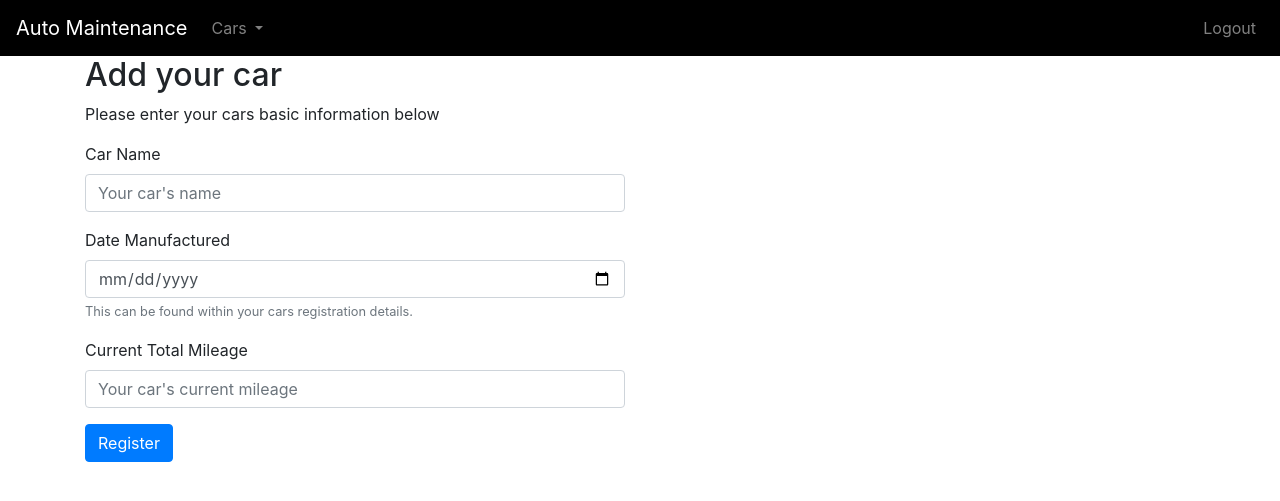
After one commit to liam-bates/auto_maint, a Flask app: page /addcar in a window 1280 px wide. The commit adds this page. Shown: the top 501 px of the page. Run offline with Flask 2, Linux system fonts and the light colour scheme; the visitor is signed in with stand-in values (Sample User, id 1); some libraries are stand-ins or nearby versions.

Commit message:
Working models for cars and odometer readings

```diff
--- a/app.py
+++ b/app.py
@@ -41,9 +41,9 @@ def index():
     """Index route"""
     # Check if a standard GET request
     if request.method == 'GET':
-        # If user already signed in redirect to the home route
+        # If user already signed in redirect to the cars route
         if session.get("user_id"):
-            return redirect('/home')
+            return redirect('/cars')
 
         # If so render the landing page
         return render_template('index.html')
@@ -80,7 +80,7 @@ def index():
         user.failed_logins = 0
         # Commit to DB
         db.session.commit()
-        return home()
+        return redirect('/cars')
 
 
 @app.route('/register', methods=['GET', 'POST'])
@@ -118,27 +118,56 @@ def register():
     db.session.add(user)
     # Commit to the DB
     db.session.commit()
-    return f"Thanks for registering {user.name}!"
+
+    # Obtain new user model from the db
+    user = User.query.filter(User.email == request.form['email']).first()
+
+    # Start new session
+    session["user_id"] = user.user_id
+    db.session.commit()
+
+    return redirect('/cars')
 
 
-@app.route('/home', methods=['GET', 'POST'])
+@app.route('/cars', methods=['GET', 'POST'])
 @login_required
-def home():
+def cars():
+
+    # Query db for users info and cars
+    # TODO: Add method for the user to pull in all of their cars
+    cars = Car.query.filter(Car.user_id == session["user_id"]).all()
+    user = User.query.filter(User.user_id == session["user_id"]).first()
+
+    return render_template("cars.html", cars=cars, user=user)
 
 
-    # newcar = Odometer(car_id=3, reading=102000, reading_date=datetime.date(2019, 2, 1))
-    # db.session.add(newcar)
-    # db.session.commit()
-    # print()
+@app.route('/addcar', methods=['GET', 'POST'])
+@login_required
+def add_car():
 
-    cars = Car.query.filter(Car.user_id == session["user_id"]).all()
+    # If a GET request send back form page
+    if request.method == 'GET':
+        return render_template("addcar.html")
 
-    return render_template("home.html", cars=cars)
+    # If a POST request check that all fields completed
+    if None in (request.form['car_name'], request.form['date_manufactured'],
+                request.form['mileage']):
+        return "ERROR: Missing required field/s on form."
+
+    # Create a new car object and add to db using add method
+    new_car = Car(user_id=session["user_id"],
+        car_name=request.form['car_name'],
+        car_built=request.form['date_manufactured']).add()
+
+    # Use method to add new odometer reading for the car
+    new_car.add_odom_reading(request.form['mileage'])
+
+    # Return to the landing screen
+    return redirect('/cars')
 
 
-
-
-@app.route("/logout")
+@app.route('/logout', methods=['GET'])
+@login_required
 def logout():
     """Log user out"""
 
@@ -147,3 +176,17 @@ def logout():
 
     # Redirect user to landing page
     return redirect("/")
+
+
+@app.route("/cars/delete/<car_id>", methods=['GET'])
+@login_required
+def delete_car(car_id):
+    """Takes a URL and deletes the car, by the ID provided"""
+
+    delete_car = Car.query.filter_by(car_id=car_id).first()
+
+    if delete_car.user_id == session["user_id"]:
+        delete_car.delete()
+        return redirect('/cars')
+
+    return "ERROR: Attempting to delete unauthorized record"
--- /dev/null
+++ b/templates/addcar.html
@@ -0,0 +1,32 @@
+{% extends "layout.html" %}
+
+{% block title %}Add Car{% endblock %}
+
+{% block main %}
+
+<h2>Add your car</h2>
+<p>Please enter your cars basic information below</p>
+
+<div class="row">
+    <div class="col">
+        <form method="post">
+            <div class="form-group">
+                <label for="car_name">Car Name</label>
+                <input type="text" class="form-control" name="car_name" placeholder="Your car's name" required>
+            </div>
+            <div class="form-group">
+                <label for="name">Date Manufactured</label>
+                <input type="date" class="form-control" name="date_manufactured" required>
+                <small id="nameHelp" class="form-text text-muted">This can be found within your cars registration details.</small>
+            </div>
+            <div class="form-group">
+                <label for="mileage">Current Total Mileage</label>
+                <input type="number" class="form-control" name="mileage" placeholder="Your car's current mileage" required>
+            </div>
+            <button type="submit" class="btn btn-primary">Register</button>
+        </form>
+    </div>
+    <div class="col"></div>
+</div>
+
+{% endblock %}
--- a/templates/layout.html
+++ b/templates/layout.html
@@ -13,17 +13,24 @@
 </head>
 
 <body>
-    <nav class="navbar navbar-expand-lg navbar-dark bg-primary justify-content-between">
-        <a class="navbar-brand" href="/">Auto Maintenance</a>
+    <nav class="navbar navbar-expand-lg navbar-dark" style="background-color: #000000;">
+        <a class="navbar-brand" href="#">Auto Maintenance</a>
         <button class="navbar-toggler" type="button" data-toggle="collapse" data-target="#navbarSupportedContent"
             aria-controls="navbarSupportedContent" aria-expanded="false" aria-label="Toggle navigation">
             <span class="navbar-toggler-icon"></span>
         </button>
         <div class="collapse navbar-collapse" id="navbarSupportedContent">
+            {% if session.user_id %}
             <ul class="navbar-nav mr-auto">
-                {% if session.user_id %}
-                <li class="nav-item active">
-                    <a class="nav-link" href="#">Home <span class="sr-only">(current)</span></a>
+                <li class="nav-item dropdown">
+                    <a class="nav-link dropdown-toggle" href="#" id="navbarDropdown" role="button"
+                        data-toggle="dropdown" aria-haspopup="true" aria-expanded="false">
+                        Cars
+                    </a>
+                    <div class="dropdown-menu" aria-labelledby="navbarDropdown">
+                        <a class="dropdown-item" href="/cars">View Cars</a>
+                        <a class="dropdown-item" href="/addcar">Add Car</a>
+                    </div>
                 </li>
             </ul>
             <ul class="navbar-nav ml-auto">
@@ -34,9 +41,20 @@
             {% endif %}
         </div>
     </nav>
+
     <div class="container">
         {% block main %}{% endblock %}
     </div>
+
+    <script src="https://code.jquery.com/jquery-3.2.1.slim.min.js"
+        integrity="sha384-KJ3o2DKtIkvYIK3UENzmM7KCkRr/rE9/Qpg6aAZGJwFDMVNA/GpGFF93hXpG5KkN"
+        crossorigin="anonymous"></script>
+    <script src="https://cdnjs.cloudflare.com/ajax/libs/popper.js/1.12.9/umd/popper.min.js"
+        integrity="sha384-ApNbgh9B+Y1QKtv3Rn7W3mgPxhU9K/ScQsAP7hUibX39j7fakFPskvXusvfa0b4Q"
+        crossorigin="anonymous"></script>
+    <script src="https://maxcdn.bootstrapcdn.com/bootstrap/4.0.0/js/bootstrap.min.js"
+        integrity="sha384-JZR6Spejh4U02d8jOt6vLEHfe/JQGiRRSQQxSfFWpi1MquVdAyjUar5+76PVCmYl"
+        crossorigin="anonymous"></script>
 </body>
 
 </html>
```
Also changed, not shown: models.py (+29 -9 lines), templates/cars.html (renamed from templates/home.html, +7 -3 lines).
